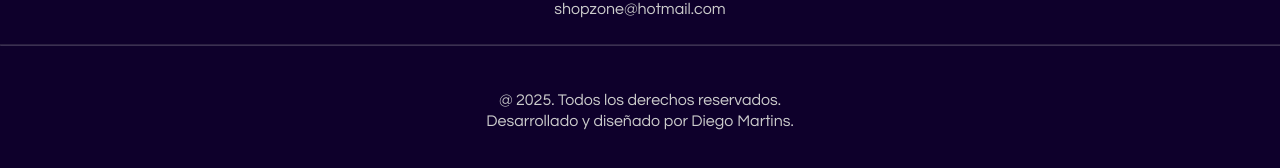
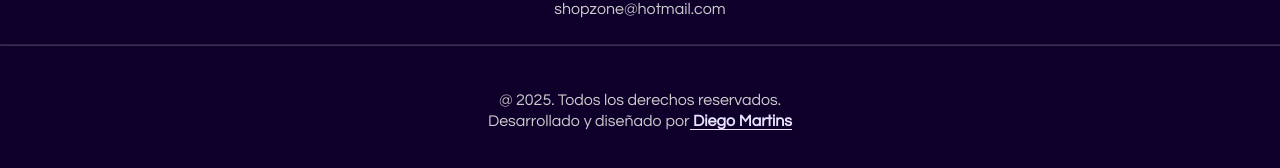
Before and after one commit to MartinsDiego17/Shopzone, a React (Vite) app: page / in a window 1280 px wide. Shown: the part 1757-1925 px from the top of the page. Built offline with nearby package versions, Linux system fonts and the light colour scheme; no server answers; what @mercadopago/sdk-react would draw is missing.

Commit message:
add linkedin link on footer

```diff
--- a/src/components/footer/Footer.jsx
+++ b/src/components/footer/Footer.jsx
@@ -1,6 +1,7 @@
 import { SectionList } from "../sections-list/SectionsList";
 import { Title } from "../Title/Title";
 import "./footer.css";
+import { Link } from "react-router";
 
 export const Footer = ({ cant_products }) => {
 
@@ -10,7 +11,10 @@ export const Footer = ({ cant_products }) => {
             <SectionList cant_products={cant_products} />
             <p className="email">shopzone@hotmail.com</p>
             <hr />
-            <p>@ 2025. Todos los derechos reservados. <br /> Desarrollado y diseñado por Diego Martins.</p>
+            <p>
+                @ 2025. Todos los derechos reservados. <br /> Desarrollado y diseñado por
+                <Link to={"https://www.linkedin.com/in/diego-martins-563954278/"} target="_blank"> Diego Martins</Link>
+            </p>
         </footer>
     )
 }
--- a/src/components/footer/footer.css
+++ b/src/components/footer/footer.css
@@ -30,3 +30,11 @@
     font-size: 2.5rem;
     margin-bottom: 1%;
 }
+
+
+.footer-container p a {
+    text-decoration: none;
+    color: var(--text);
+    font-weight: 600;
+    border-bottom: solid 1px var(--text);
+}
```
